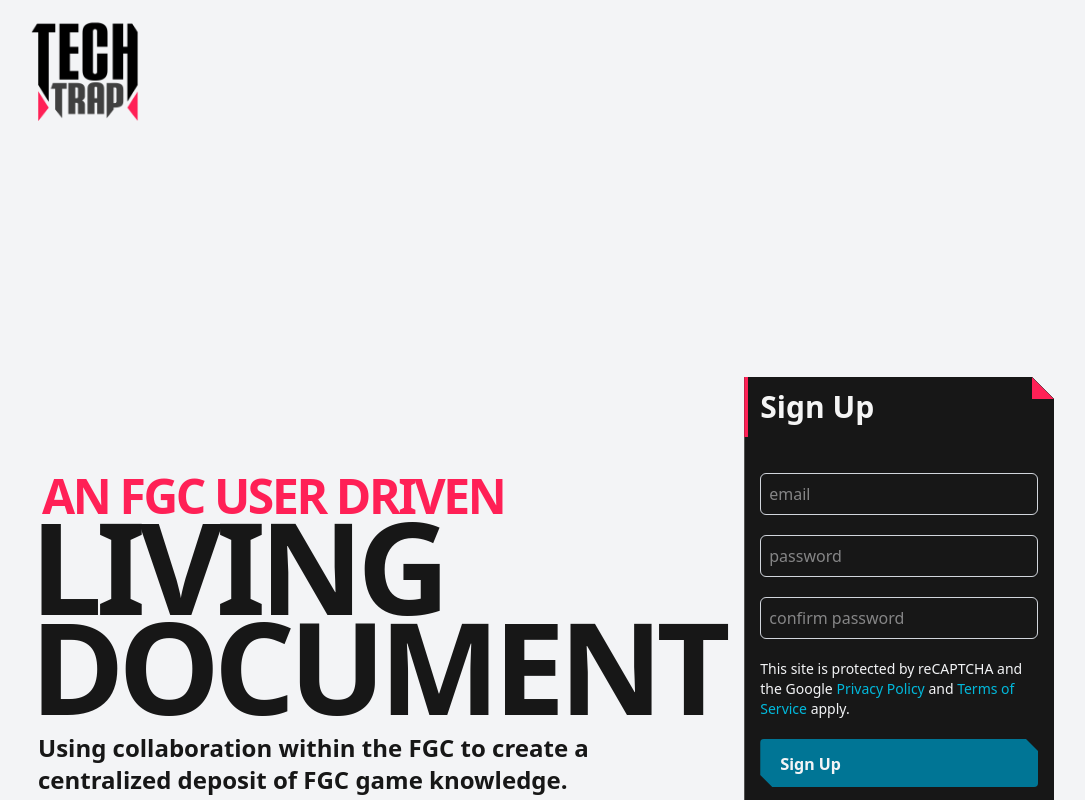
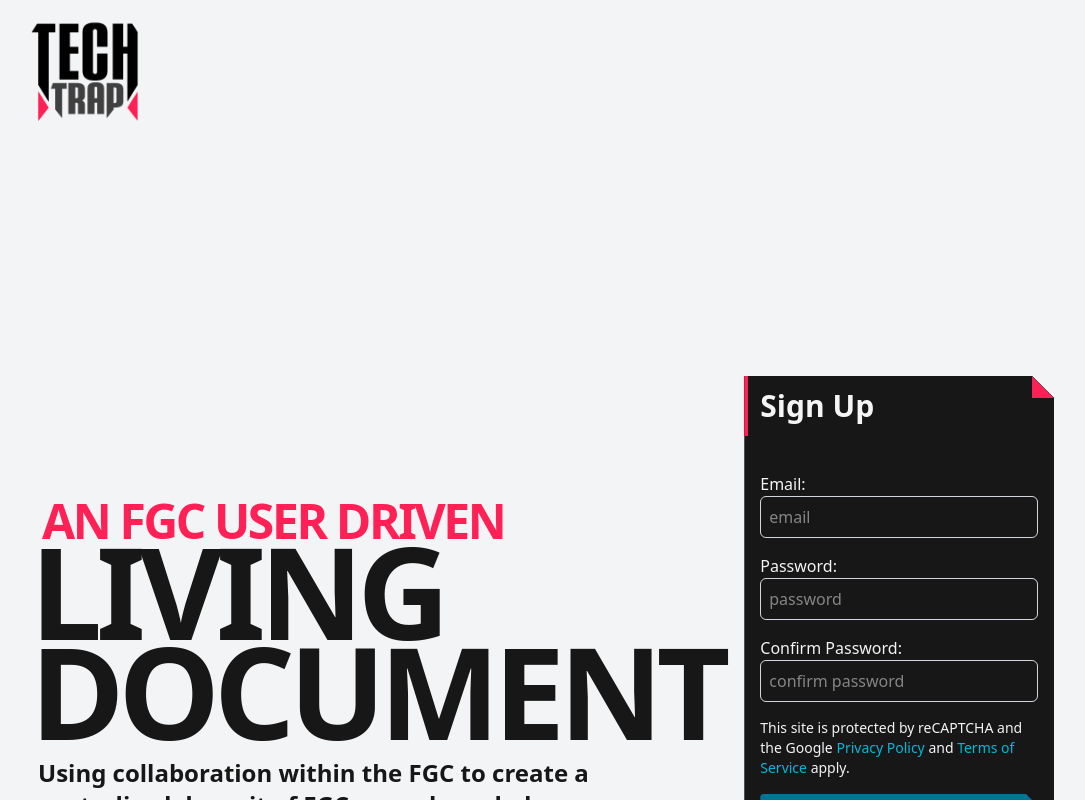
Before and after one commit to NoggyPLZ/fgc-notes, a Next.js app: page / in a window 1280 px wide. Shown: the top 800 px of the page, without its empty margins (98-1183 px from the left). Built offline with nearby package versions, Linux system fonts and the light colour scheme; no server answers; the database is empty.

Commit message:
adding labels to login sign up password reset toggle forms

```diff
--- a/src/components/forms/login/Login.tsx
+++ b/src/components/forms/login/Login.tsx
@@ -15,30 +15,39 @@ export default function Login(props: LoginProps) {
 
   return (
     <div className="flex flex-col mx-auto gap-5">
-      <span className="bg-neutral-900 font-black text-neutral-100 text-3xl  p-3 border-l-4 border-l-rose-500">
+      <h2 className="bg-neutral-900 font-black text-neutral-100 text-3xl  p-3 border-l-4 border-l-rose-500">
         Login
-      </span>
-      <form action={loginAction} className="flex flex-col p-4 gap-5">
+      </h2>
+
+      <form action={loginAction} className="flex flex-col p-4 gap-4">
+        <div className="flex flex-col">
+          <label htmlFor="email">Email:</label>
           <input
             name="email"
             id="email"
             placeholder="email"
             type="email"
+            autoComplete="email"
             className=" border-1 border-gray-300 rounded-md p-2"
           />
           {state?.errors?.email && (
             <p className="text-red-500">{state.errors.email}</p>
           )}
+        </div>
+        <div className="flex flex-col">
+          <label htmlFor="password">Password:</label>
           <input
             name="password"
             id="password"
             placeholder="password"
             type="password"
+            autoComplete="current-password"
             className=" border-1 border-gray-300 rounded-md p-2"
           />
           {state?.errors?.password && (
             <p className="text-red-500">{state.errors.password}</p>
           )}
+        </div>
         <Button type="submit" style={"primary"}>
           {isPending ? "Logging in..." : "Log In"}
         </Button>
--- a/src/components/forms/pwreset/ConfirmEmail.tsx
+++ b/src/components/forms/pwreset/ConfirmEmail.tsx
@@ -11,7 +11,7 @@ export default function ConfirmEmail({
 }) {
   const [state, confirmEmailForPWAction, pending] = useActionState(
     confirmEmailForPW,
-    undefined
+    undefined,
   );
 
   return (
@@ -19,11 +19,12 @@ export default function ConfirmEmail({
       action={confirmEmailForPWAction}
       className="flex flex-col p-5 rounded-2xl mx-auto gap-5"
     >
+      <div className="flex flex-col">
         <label htmlFor="email">Email used:</label>
         <input
           name="email"
           placeholder=""
-        className=" border-1 border-gray-300 rounded-2xl p-5"
+          className=" border-1 border-gray-300 rounded-md p-2"
         />
         {state?.errors.email && (
           <p className="text-red-500">{state.errors.email}</p>
@@ -33,6 +34,7 @@ export default function ConfirmEmail({
             Password reset link sent to the email provided.
           </p>
         )}
+      </div>
       <Button style="primary" type="submit" disabled={pending}>
         Submit
       </Button>
--- a/src/components/forms/signup/Signup.tsx
+++ b/src/components/forms/signup/Signup.tsx
@@ -66,22 +66,30 @@ export default function Signup(props: SignupProps) {
 
   return (
     <div className="flex flex-col mx-auto gap-5">
-      <span className="bg-neutral-900 font-black text-neutral-100 text-3xl  p-3 border-l-4 border-l-rose-500">
+      <h2 className="bg-neutral-900 font-black text-neutral-100 text-3xl  p-3 border-l-4 border-l-rose-500">
         Sign Up
-      </span>
+      </h2>
       <form
         onSubmit={handleSubmit(onSubmit)}
-        className="flex p-4 flex-col gap-5"
+        className="flex p-4 flex-col gap-4"
       >
+        <div className="flex flex-col ">
+          <label htmlFor="email">Email:</label>
           <input
             {...register("email")}
             type="email"
             name="email"
             placeholder="email"
+            autoComplete="email"
             className=" border-1 border-gray-300 rounded-md p-2"
             required
           />
-        {errors.email && <p className="text-red-500">{errors.email.message}</p>}
+          {errors.email && (
+            <p className="text-red-500">{errors.email.message}</p>
+          )}
+        </div>
+        <div className="flex flex-col ">
+          <label htmlFor="password">Password:</label>
           <input
             {...register("password")}
             type="password"
@@ -93,6 +101,9 @@ export default function Signup(props: SignupProps) {
           {errors.password && (
             <p className="text-red-500">{errors.password.message}</p>
           )}
+        </div>
+        <div className="flex flex-col ">
+          <label htmlFor="confirmPassword">Confirm Password:</label>
           <input
             {...register("confirmPassword")}
             type="password"
@@ -104,6 +115,7 @@ export default function Signup(props: SignupProps) {
           {errors.confirmPassword && (
             <p className="text-red-500">{errors.confirmPassword.message}</p>
           )}
+        </div>
         <div className="text-sm">
           This site is protected by reCAPTCHA and the Google{" "}
           <a
```
Lines whose indentation alone changed are shown as unchanged.
